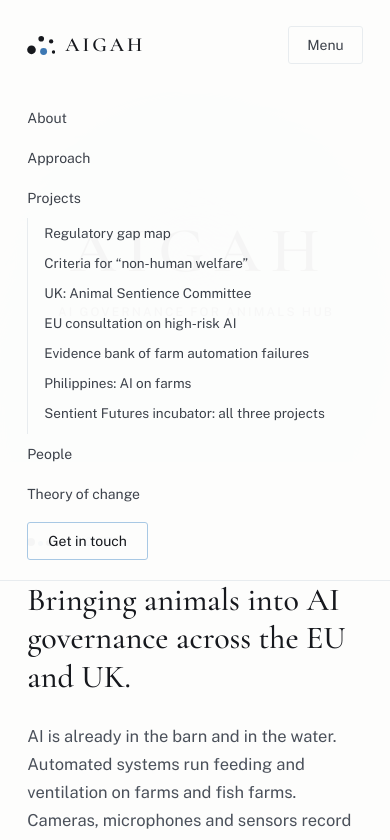
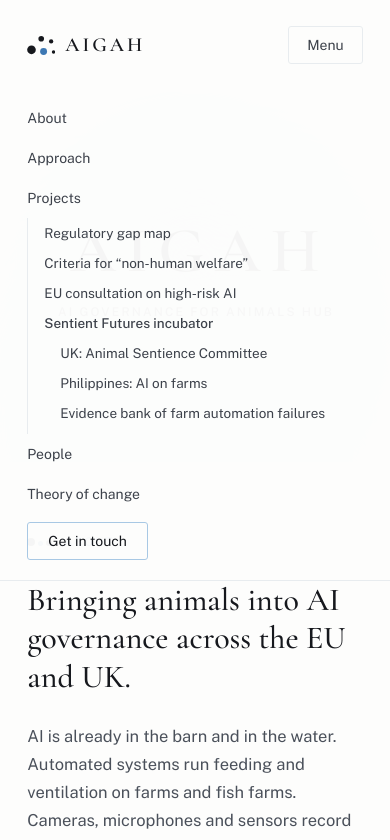
Before and after one commit to hgaetjens/aigah-site, a plain HTML site: page index.html in a window 390 px wide. Both pictures are taken after a click on the button "Menu". Shown: the top 840 px of the page. Drawn offline with nearby package versions, Linux system fonts and the light colour scheme.

Commit message:
Group the incubator projects in the Projects menu
"Sentient Futures incubator" is now an entry of its own in the Projects
menu, linking to the overview, with the three project pages indented
below it.

Co-Authored-By: Claude Fable 5.2 <noreply@anthropic.com>

```diff
--- a/css/style.css
+++ b/css/style.css
@@ -195,11 +195,20 @@ a:hover {
   padding-top: 16px;
 }
 
-.nav-sub .nav-sub-all {
+.nav-sub a:last-child {
+  padding-bottom: 16px;
+}
+
+/* the incubator's overview page, with its three project pages indented below it */
+.nav-sub .nav-sub-head {
   margin-top: 7px;
   padding-top: 14px;
-  padding-bottom: 16px;
   border-top: 1px solid #e8ecef;
+  font-weight: 500;
+}
+
+.nav-sub .nav-sub-child {
+  padding-left: 38px;
 }
 
 /* Anchored sections clear the sticky header */
@@ -1463,12 +1472,17 @@ section p:last-child {
 
   .nav-sub a,
   .nav-sub a:first-child,
-  .nav-sub .nav-sub-all {
+  .nav-sub a:last-child,
+  .nav-sub .nav-sub-head {
     margin: 0;
     padding: 7px 0;
     border: 0;
     white-space: normal;
     font-size: 13.5px;
+  }
+
+  .nav-sub a.nav-sub-child {
+    padding-left: 16px;
   }
 
   .menu-toggle {
--- a/index.html
+++ b/index.html
@@ -32,11 +32,11 @@
         <div class="nav-sub" id="nav-projects">
           <a href="#gap-map">Regulatory gap map</a>
           <a href="#criteria">Criteria for &ldquo;non-human welfare&rdquo;</a>
-          <a href="incubator/uk.html">UK: Animal Sentience Committee</a>
           <a href="#eu-consultation">EU consultation on high-risk AI</a>
-          <a href="incubator/evidence-bank.html">Evidence bank of farm automation failures</a>
-          <a href="incubator/philippines.html">Philippines: AI on farms</a>
-          <a href="incubator/" class="nav-sub-all">Sentient Futures incubator: all three projects</a>
+          <a href="incubator/" class="nav-sub-head">Sentient Futures incubator</a>
+          <a href="incubator/uk.html" class="nav-sub-child">UK: Animal Sentience Committee</a>
+          <a href="incubator/philippines.html" class="nav-sub-child">Philippines: AI on farms</a>
+          <a href="incubator/evidence-bank.html" class="nav-sub-child">Evidence bank of farm automation failures</a>
         </div>
       </div>
       <a href="#people">People</a>
```
Also changed, not shown: consultation-eu-high-risk.html (+4 -4 lines), incubator/evidence-bank.html (+4 -4 lines), incubator/index.html (+4 -4 lines), incubator/philippines.html (+4 -4 lines), incubator/uk.html (+4 -4 lines), theory-of-change.html (+4 -4 lines).
